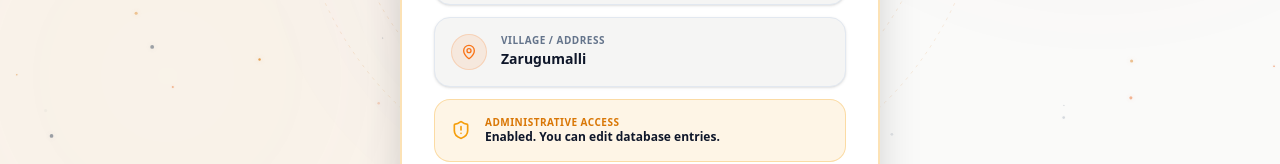
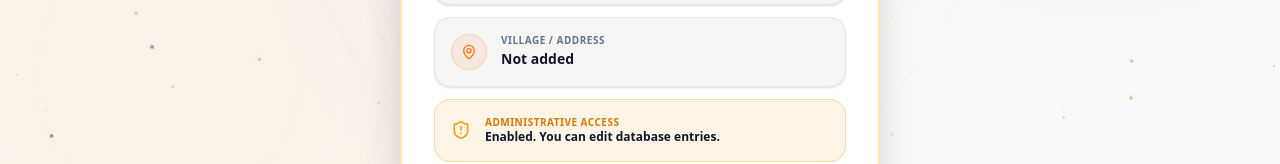
Before and after one commit to ganesh51v/Sri-Anjaneya-Youth-Zarugumalli, a React (Vite) app: page /profile in a window 1280 px wide. Shown: the part 544-708 px from the top of the page. Built offline with nearby package versions, Linux system fonts and the light colour scheme; no server answers; the database is empty; sample sign-in values are in the browser's storage.

Commit message:
fixing auth

```diff
--- a/src/firebase/config.js
+++ b/src/firebase/config.js
@@ -825,7 +825,7 @@ export const authService = {
               name: cred.user.displayName || 'Google User',
               email: cred.user.email,
               phone: cred.user.phoneNumber || '',
-              village: 'Zarugumalli',
+              village: '',
               role: 'user',
               createdAt: new Date().toISOString()
             });
@@ -866,7 +866,7 @@ export const authService = {
           name: 'Anjaneya Bhaktha (Google)',
           email: 'google_user@gmail.com',
           phone: '+91 90000 12345',
-          village: 'Zarugumalli',
+          village: '',
           role: 'user',
           createdAt: new Date().toISOString()
         };
--- a/src/pages/Profile.jsx
+++ b/src/pages/Profile.jsx
@@ -499,7 +499,7 @@ const Profile = () => {
                       {t("address")}
                     </span>
                     <span className="font-extrabold text-sm text-[var(--text-primary)] block">
-                      {user?.village || "Zarugumalli"}
+                      {user?.village || t("notAdded")}
                     </span>
                   </div>
                 </div>
```
